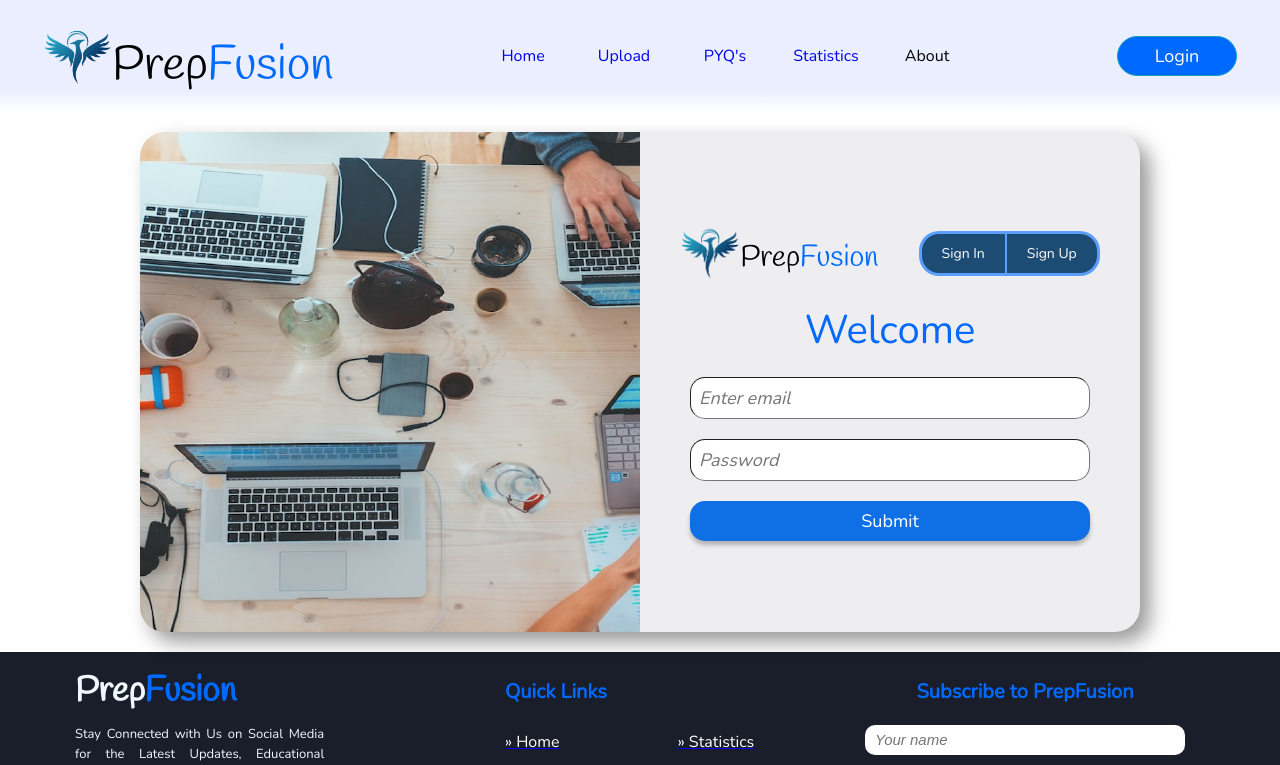
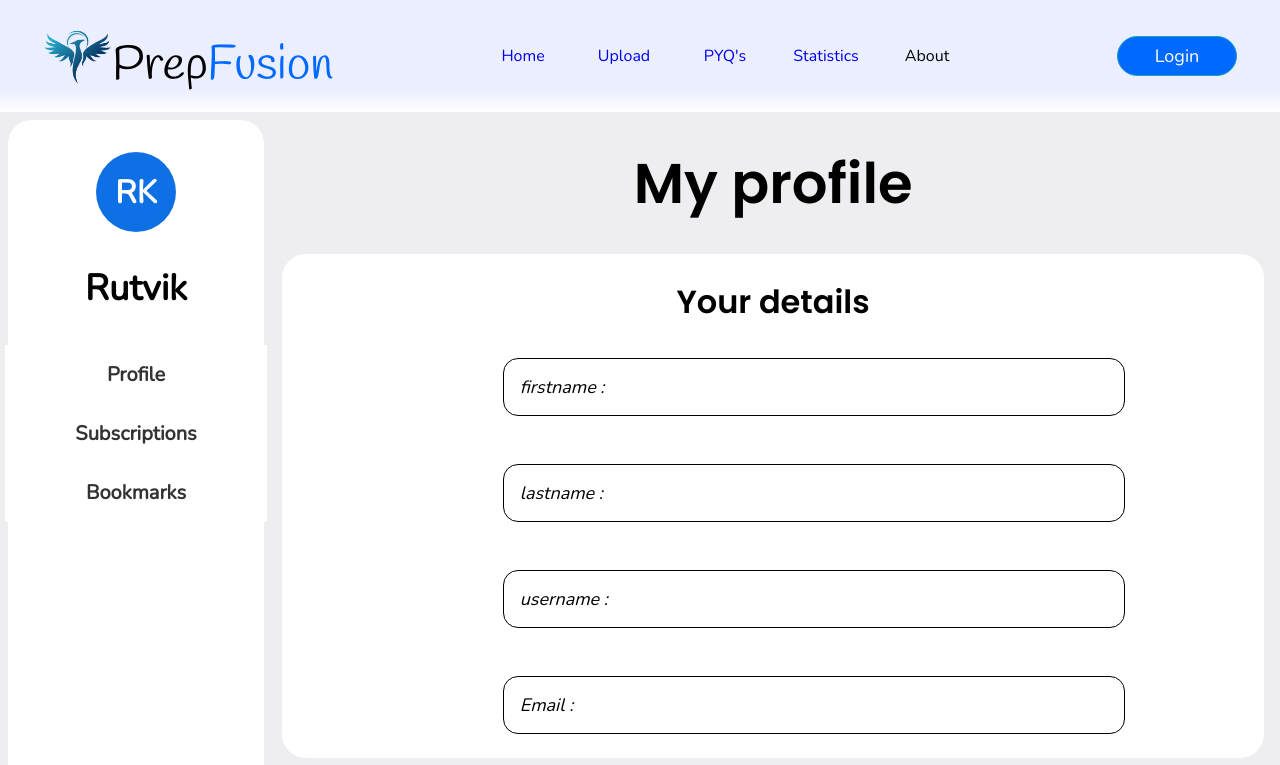
Before and after one commit to DarshilMarathe/PrepFusion, a React (Create React App) app in the folder prepfusion/: page /user in a window 1280 px wide. Before the commit this address led to /login. Shown: the top 765 px of the page. Built offline with nearby package versions, Linux system fonts and the light colour scheme.

Commit message:
dashboard changes done

```diff
--- a/prepfusion/src/components/navbar/Navbar.css
+++ b/prepfusion/src/components/navbar/Navbar.css
@@ -4,6 +4,10 @@
 
 
 .navbar {
+  /* position: fixed;
+  top: 0;
+  left: 0;
+  width: 93vw; */
   background: linear-gradient(
     180deg,
     #eaeeff 0%,
@@ -20,6 +24,7 @@
   /* height: 80px; */
   height: 14vh;
   overflow: hidden;
+  z-index: 1;
 }
 .logo {
   width: auto;
--- a/prepfusion/src/pages/UserDashboard/UserDashboard.css
+++ b/prepfusion/src/pages/UserDashboard/UserDashboard.css
@@ -38,18 +38,18 @@ body {
   justify-content: center;
   align-items: center;
   width: 80px;
-  height: 80px;
+  height:80px;
   border-radius: 50%;
   background-color: #0f70e6;
   margin: 4vh;
   font-family: "Nunito";
-  font-style: normal;
+  font-style:normal;
   font-weight: 600;
   font-size: 4vh;
   color: white;
 }
 .db-tab {
-  width: 18vw;
+  width:18vw;
   display: flex;
   flex-direction: column;
   justify-content: center;
@@ -74,14 +74,14 @@ body {
   font-size: 2.5vh;
   text-decoration: none;
 }
-.db-left-div p {
+.db-left-div p{
   font-family: "Nunito";
-  font-style: normal;
+  font-style:normal;
   font-weight: 600;
   font-size: 4.5vh;
-  margin: 0 4vh 4vh 4vh;
+  margin:0 4vh 4vh 4vh ;
 }
-.db-tabs {
+.db-tabs{
   width: 18vw;
   display: flex;
   flex-direction: column;
@@ -115,7 +115,7 @@ body {
 }
 
 .db-section-heading {
-  font-family: "Nunito";
+  font-family: "Poppins";
   font-style: normal;
   font-weight: 600;
   font-size: 7vh;
@@ -145,52 +145,34 @@ body {
 }
 
 .db-details-subheading {
-  font-family: "Nunito";
+  font-family: "Poppins";
   font-style: normal;
   font-weight: 600;
   font-size: 4vh;
-  margin: 3vh;
+  margin: 3vh 3vh 1vh 3vh;
 }
-.db-details form {
+.db-details div {
   width: 46vw;
   display: flex;
   flex-direction: column;
   justify-content: space-evenly;
-  align-items: center;
+  align-items:baseline;
   background: white;
 }
 
-.db-username,
-.db-password {
+.db-username{
   height: 5vh;
-  width: 100%;
-  background: #ffffff;
+  border: 1px solid black;
   border-radius: 15px;
   font-family: "Nunito";
   font-style: italic;
   font-weight: 400;
   font-size: 18px;
   color: black;
-  padding: 8px;
-  border-width: 1px;
+  padding: 1vh 2vh;
   margin: 3vh;
+
 }
-.db-submit-button {
-  height: 6vh;
-  width: 20vw;
-  background: #0f70e6;
-  color: white;
-  border: 1px solid #1b223c;
-  box-shadow: 3px 3px 2px rgba(0, 0, 0, 0.25);
-  border-radius: 20px;
-  font-family: "Nunito";
-  font-style: normal;
-  font-weight: 400;
-  font-size: 2.5vh;
-  text-align: center;
-  margin: 3vh;
-}
-
 .db-free {
   padding: 1vw;
   width: 15vw;
--- a/prepfusion/src/pages/UserDashboard/UserDashboard.js
+++ b/prepfusion/src/pages/UserDashboard/UserDashboard.js
@@ -1,43 +1,52 @@
-import React,{useEffect,useState} from 'react'
-import {useNavigate} from "react-router-dom"
+import React, { useEffect, useState } from "react";
+import { useNavigate } from "react-router-dom";
 
-import './UserDashboard.css'
+import "./UserDashboard.css";
 
 export default function UserDashboard() {
   const navigate = useNavigate();
 
-    const [userData, setUserData] = useState({name:"",email:"",ispremium:"",chatbot:""})
+  const [userData, setUserData] = useState({
+    name: "",
+    email: "",
+    ispremium: "",
+    chatbot: "",
+  });
 
-    useEffect(() => {
+  // useEffect(() => {
 
-        if(localStorage.getItem("token")){
-          userDetails();
-        }
-        else{
-          alert("Login to Continue")
-          navigate('/login')
-        }
-          //eslint-disable-next-line
-      }, [])
+  //     if(localStorage.getItem("token")){
+  //       userDetails();
+  //     }
+  //     else{
+  //       alert("Login to Continue")
+  //       navigate('/login')
+  //     }
+  //       //eslint-disable-next-line
+  //   }, [])
 
-    const userDetails=async ()=>{
+  const userDetails = async () => {
     const response = await fetch(`http://localhost:5000/auth/getuser`, {
       method: "POST",
       headers: {
         "Content-Type": "application/json",
-                "auth-token" : localStorage.getItem("token")
+        "auth-token": localStorage.getItem("token"),
       },
     });
-            let json =  await response.json();
+    let json = await response.json();
     console.log(json);
-            if(json.success){
-                setUserData({name:json.user.name,email:json.user.email,ispremium:json.user.isPremium,chatbot:json.user.chatbot})
+    if (json.success) {
+      setUserData({
+        name: json.user.name,
+        email: json.user.email,
+        ispremium: json.user.isPremium,
+        chatbot: json.user.chatbot,
+      });
+    } else {
+      alert("Invalid Credentials");
+      navigate("/");
     }
-            else{
-              alert("Invalid Credentials")
-              navigate('/');
-            }
-    }
+  };
   // <script>
   //     // Add event listeners to the tabs
   //     document.querySelectorAll(".db-tab").forEach((tab) => {
@@ -81,32 +90,18 @@ export default function UserDashboard() {
             <p className="db-section-heading">My profile</p>
             <div className="db-details">
               <p className="db-details-subheading">Your details</p>
-            <form action>
-              <input
-                className="db-username"
-                type="text"
-                placeholder="First name"
-              />
-              <input
-                className="db-password"
-                type="text"
-                placeholder="Last name"
-              />
-              <input
-                className="db-password"
-                type="text"
-                placeholder="Username"
-              />
-              <input className="db-password" type="text" placeholder="Email" />
-              <button className="db-submit-button">Save</button>
-            </form>
+              <div>
+                <div className="db-username"> firstname : </div>
+                <div className="db-username"> lastname :</div>
+                <div className="db-username"> username :</div>
+                <div className="db-username"> Email :</div>
+              </div>
             </div>
           </div>
           <div className="db-subcription" id="subscriptions-section">
             <p className="db-section-heading">Your Subscription</p>
             <div className="db-plans">
               <div className="db-free">
-              <img src alt="target" />
                 <p className="db-plan-heading">Free</p>
                 <p className="db-plan-subheading">
                   Rs. 0 <span>per month</span>
@@ -121,7 +116,6 @@ export default function UserDashboard() {
                 <button>Get started</button>
               </div>
               <div className="db-paid">
-              <img src alt="target" />
                 <p className="db-plan-heading">Premium</p>
                 <p className="db-plan-subheading">
                   Rs. 199 <span>per month</span>
@@ -141,7 +135,6 @@ export default function UserDashboard() {
             <p className="db-section-heading">Your Bookmark's</p>
             <div className="db-plans">
               <div className="db-free">
-              <img src alt="target" />
                 <p className="db-plan-heading">Free</p>
                 <p className="db-plan-subheading">
                   Rs. 0 <span>per month</span>
@@ -156,7 +149,6 @@ export default function UserDashboard() {
                 <button>Get started</button>
               </div>
               <div className="db-paid">
-              <img src alt="target" />
                 <p className="db-plan-heading">Premium</p>
                 <p className="db-plan-subheading">
                   Rs. 199 <span>per month</span>
@@ -173,6 +165,7 @@ export default function UserDashboard() {
             </div>
           </div>
         </div>
+
     </div>
   );
 }
```
Lines whose indentation alone changed are shown as unchanged.
